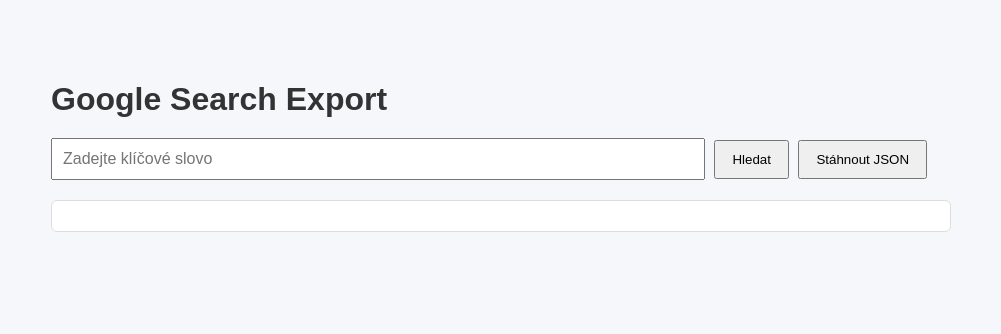
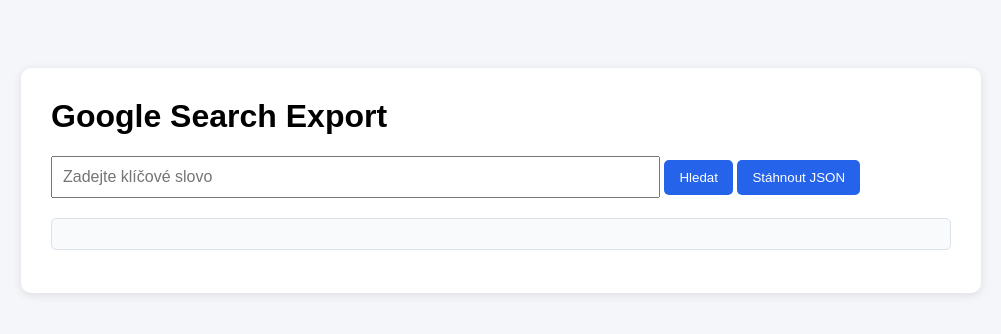
Before and after one commit to Klapkovec/google-search-export, a website: page public/index.html in a window 1280 px wide. Shown: the whole page, without its empty margins (139-1140 px from the left). Drawn offline with Linux system fonts and the light colour scheme.

Commit message:
Add basic styling

```diff
--- a/public/style.css
+++ b/public/style.css
@@ -1,37 +1,48 @@
 body {
     font-family: Arial, sans-serif;
-    max-width: 900px;
-    margin: 40px auto;
-    padding: 20px;
-    background-color: #f5f7fa;
+    background-color: #f4f6f9;
+    display: flex;
+    justify-content: center;
+    padding-top: 60px;
+}
+
+.container {
+    width: 900px;
+    background: white;
+    padding: 30px;
+    border-radius: 10px;
+    box-shadow: 0 2px 10px rgba(0,0,0,0.1);
 }
 
 h1 {
-    color: #333;
-    margin-bottom: 20px;
+    margin-top: 0;
 }
 
 input {
-    width: 70%;
+    width: 65%;
     padding: 10px;
     font-size: 16px;
 }
 
 button {
-    padding: 10px 16px;
-    margin-left: 5px;
+    padding: 10px 15px;
+    border: none;
+    border-radius: 5px;
+    background: #2563eb;
+    color: white;
     cursor: pointer;
 }
 
 button:hover {
-    opacity: 0.9;
+    background: #1d4ed8;
 }
 
 #results {
     margin-top: 20px;
+    background: #f8fafc;
+    border: 1px solid #dbe2ea;
+    border-radius: 5px;
     padding: 15px;
-    background: white;
-    border: 1px solid #ddd;
-    border-radius: 6px;
-    overflow-x: auto;
+    max-height: 500px;
+    overflow: auto;
 }
```
